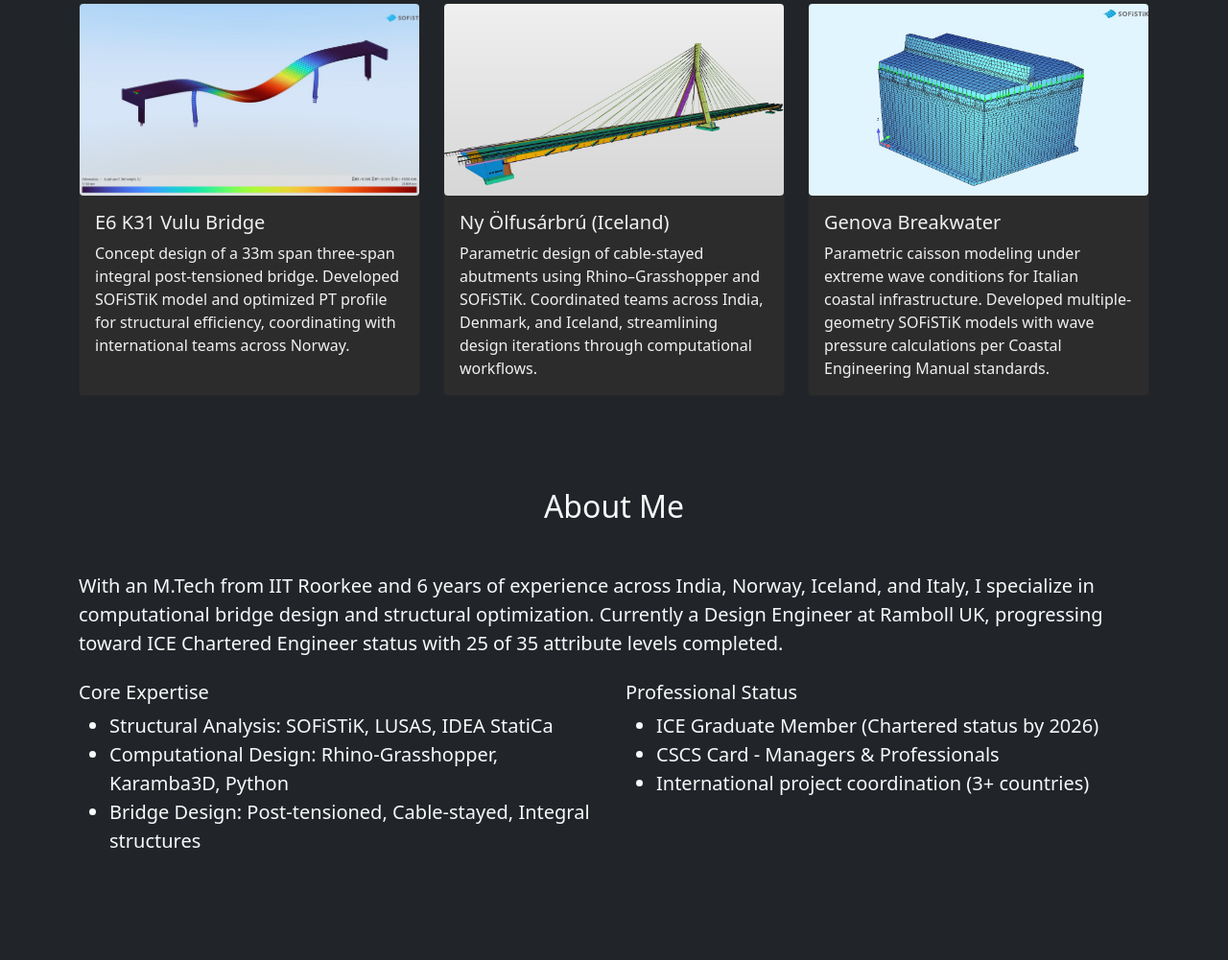
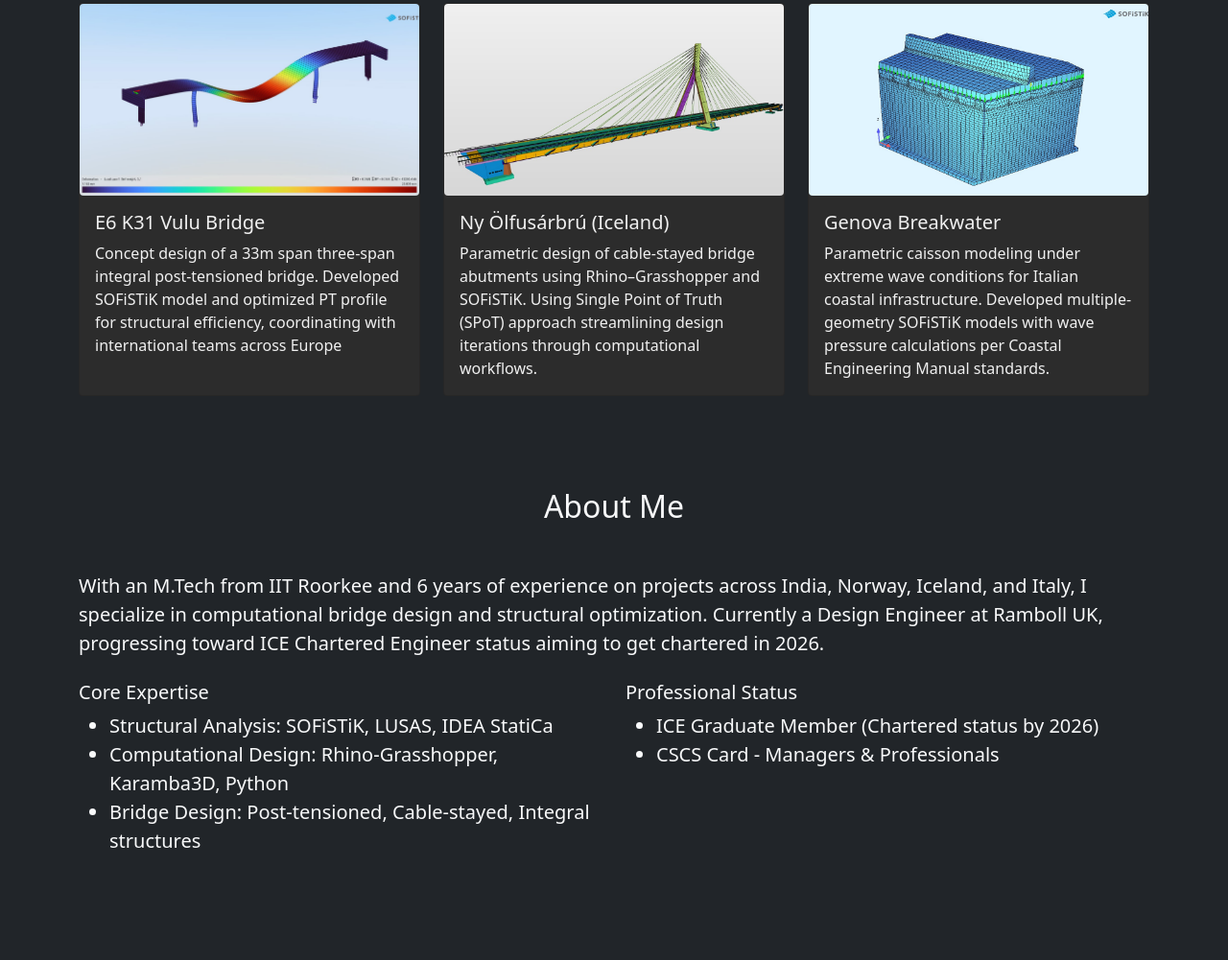
Before and after one commit to ajmerashreyansh52/shreyanshajmera.github.io, a plain HTML site: page index.html in a window 1280 px wide. Shown: the part 501-1502 px from the top of the page at 96% size. Drawn offline with nearby package versions, Linux system fonts and the light colour scheme.

Commit message:
Update index.html

```diff
--- a/index.html
+++ b/index.html
@@ -123,7 +123,7 @@
             </div>
             <div class='card-body'>
               <h5 class='card-title'>E6 K31 Vulu Bridge</h5>
-              <p class='card-text'>Concept design of a 33m span three-span integral post-tensioned bridge. Developed SOFiSTiK model and optimized PT profile for structural efficiency, coordinating with international teams across Norway.</p>
+              <p class='card-text'>Concept design of a 33m span three-span integral post-tensioned bridge. Developed SOFiSTiK model and optimized PT profile for structural efficiency, coordinating with international teams across Europe</p>
             </div>
           </div>
         </div>
@@ -134,7 +134,7 @@
             </div>
             <div class='card-body'>
               <h5 class='card-title'>Ny Ölfusárbrú (Iceland)</h5>
-              <p class='card-text'>Parametric design of cable-stayed abutments using Rhino–Grasshopper and SOFiSTiK. Coordinated teams across India, Denmark, and Iceland, streamlining design iterations through computational workflows.</p>
+              <p class='card-text'>Parametric design of cable-stayed bridge abutments using Rhino–Grasshopper and SOFiSTiK. Using Single Point of Truth (SPoT) approach streamlining design iterations through computational workflows.</p>
             </div>
           </div>
         </div>
@@ -157,7 +157,7 @@
     <div class='container'>
       <h2 class='text-center mb-5'>About Me</h2>
       <p class='lead'>
-        With an M.Tech from IIT Roorkee and 6 years of experience across India, Norway, Iceland, and Italy, I specialize in computational bridge design and structural optimization. Currently a Design Engineer at Ramboll UK, progressing toward ICE Chartered Engineer status with 25 of 35 attribute levels completed.
+        With an M.Tech from IIT Roorkee and 6 years of experience on projects across India, Norway, Iceland, and Italy, I specialize in computational bridge design and structural optimization. Currently a Design Engineer at Ramboll UK, progressing toward ICE Chartered Engineer status aiming to get chartered in 2026.
       </p>
 
       <div class='row mt-4'>
@@ -174,7 +174,7 @@
           <ul class='lead'>
             <li>ICE Graduate Member (Chartered status by 2026)</li>
             <li>CSCS Card - Managers & Professionals</li>
-            <li>International project coordination (3+ countries)</li>
+            <!-- <li>International project coordination (3+ countries)</li> -->
           </ul>
         </div>
       </div>
```
